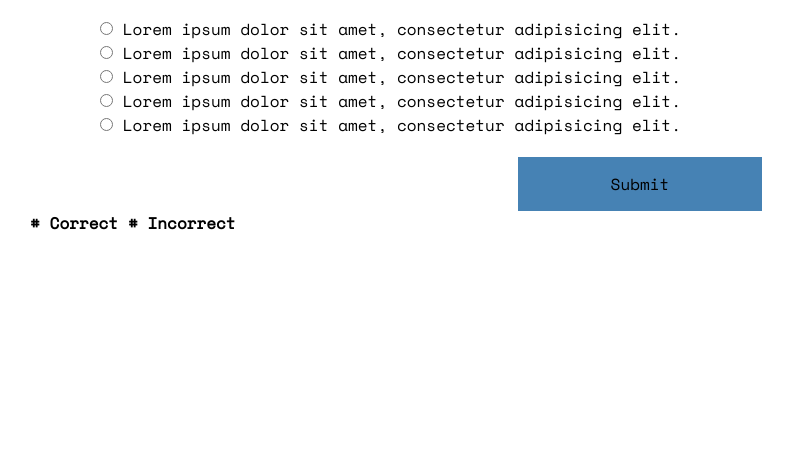
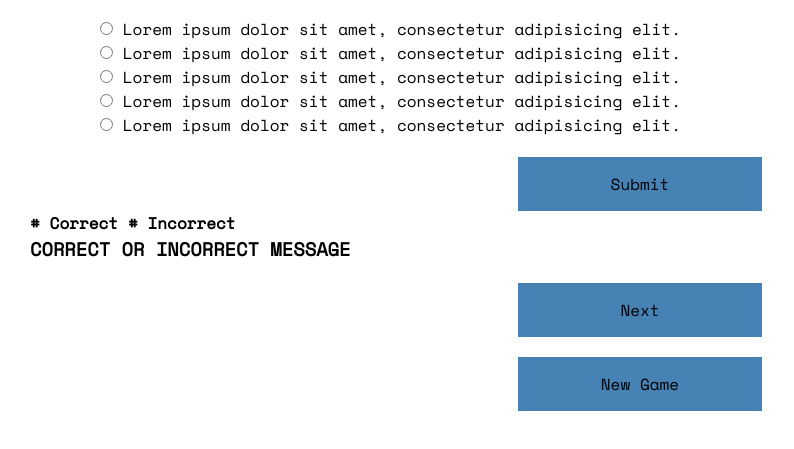
Before and after one commit to kfujikawa/quiz-app, a plain HTML site: page quiz.html in a window 1280 px wide. Shown: the part 125-574 px from the top of the page, without its empty margins (0-794 px from the left). Drawn offline with nearby package versions, Linux system fonts and the light colour scheme.

Commit message:
all html and css elements added

```diff
--- a/quiz.css
+++ b/quiz.css
@@ -23,7 +23,7 @@ h1{
 	margin-left: 70px;
 }
 
-.submitButton{
+.button{
 	margin-left: auto;
 	margin-right: auto;
 	margin-top: 20px;
--- a/quiz.html
+++ b/quiz.html
@@ -21,11 +21,21 @@ After the user has completed the final question, they should be shown their over
 		<input class="radioButton" type="radio" name="answer" value="ans3"> Lorem ipsum dolor sit amet, consectetur adipisicing elit.<br>
 		<input class="radioButton" type="radio" name="answer" value="ans4"> Lorem ipsum dolor sit amet, consectetur adipisicing elit.<br>
 		<input class="radioButton" type="radio" name="answer" value="ans5"> Lorem ipsum dolor sit amet, consectetur adipisicing elit.<br>
-		<input class="submitButton" type="submit" name="submit" value="Submit">
+		<input class="button" type="submit" name="submit" value="Submit">
 	</form>
-	<div>
+
+	<div class="playerScore">
 		<h4># Correct # Incorrect</h4>
 	</div>
+
+	<div class="answerValidationMessage">
+		<h3>CORRECT OR INCORRECT MESSAGE</h3>
+	</div>
+
+	<input class="button" type="submit" name="nextButton" value="Next">
+
+	<input class="button" type="submit" name="newGameButton" value="New Game">
+
 </div>
 <script src="https://ajax.googleapis.com/ajax/libs/jquery/2.2.4/jquery.min.js"></script>
 <script type="text/javascript" src="app.js"></script>
```
